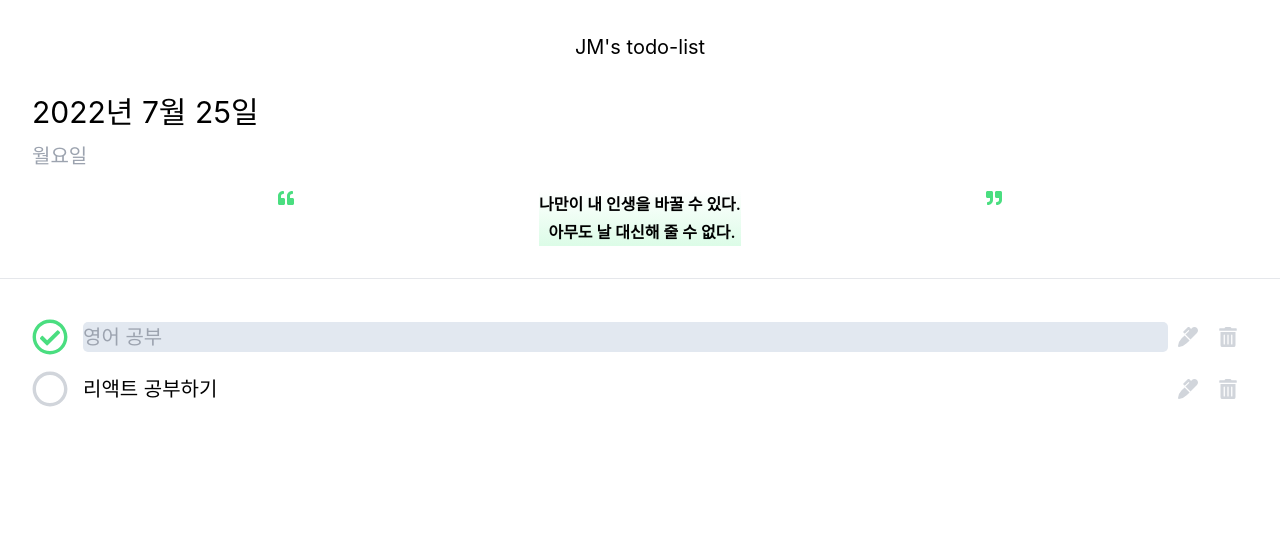
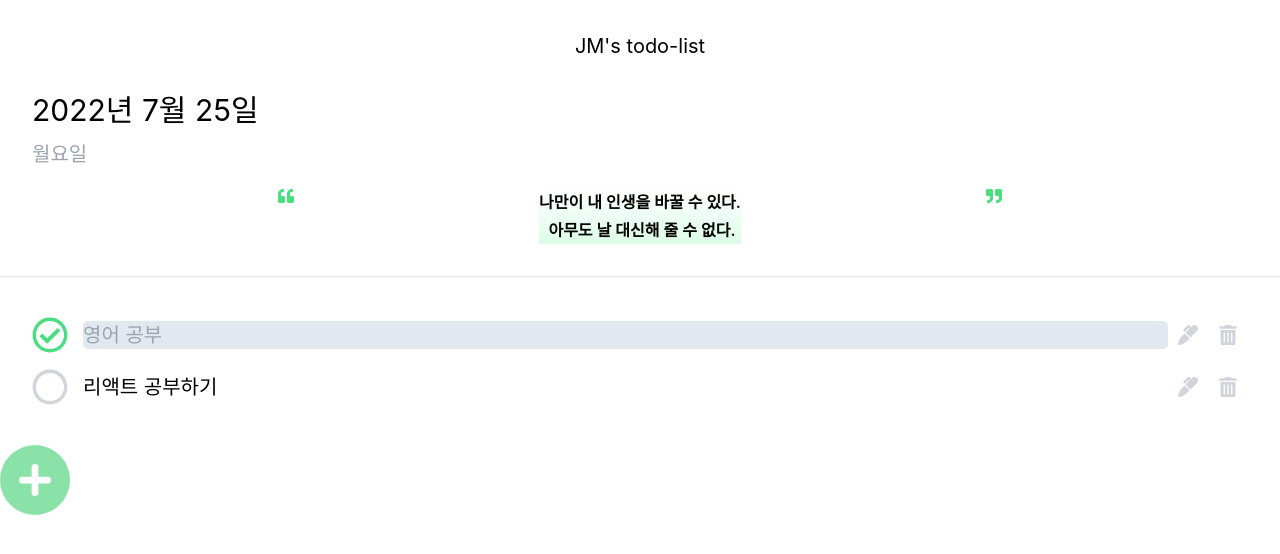
Before and after one commit to Jeong-mi/todo-list, a React (Create React App) app: page / in a window 1280 px wide. Both pictures are taken after a click on the element 1188 px from the left and 337 px from the top of the page. Shown: the top 554 px of the page. Built offline with nearby package versions, Linux system fonts and the light colour scheme.

Commit message:
refactor: fontSize도 themeProvider에 추가

```diff
--- a/src/components/theme.js
+++ b/src/components/theme.js
@@ -1,7 +1,12 @@
+// 반응형 디자인을 위한 픽셀 컨버팅 함수
+const pixelToRem = (size) => `${size / 16}rem`;
+const remToPixel = (size) => `${size * 16}px`;
+
 const colors = {
   gray300: "rgb(209 213 219)",
   gray400: "rgb(156 163 175)",
   green100: "rgb(220 252 231)",
+  green400: "rgb(74 222 128)",
   slate100: "rgb(241 245 249)",
   slate200: "rgb(226 232 240)",
   tooltip: "#7689fd",
@@ -12,7 +17,17 @@ const colors = {
   cancel: "#F18086",
 };
 
-const fontSizes = {};
+const fontSizes = {
+  xl: `
+    font-size: 1.25rem;
+    line-height: 1.75rem`,
+  xl3: `
+    font-size: 1.875rem;
+    line-height: 2.25rem`,
+  xl4: `
+    font-size: 2.25rem;
+    line-height: 2.25rem`,
+};
 
 const theme = { colors, fontSizes };
 
--- a/src/pages/ToDo/EditText.jsx
+++ b/src/pages/ToDo/EditText.jsx
@@ -2,7 +2,7 @@ import styled from "styled-components";
 import Tooltip from "../../components/Tooltip";
 
 const InputText = styled.input`
-  font-size: 20px;
+  ${({ theme }) => theme.fontSizes.xl};
   flex: 1;
   width: 100%;
   background-color: ${({ theme }) => theme.colors.slate200};
--- a/src/pages/ToDo/index.jsx
+++ b/src/pages/ToDo/index.jsx
@@ -1,11 +1,12 @@
 import styled from "styled-components";
 import TodoHead from "./todoHead";
 import TodoList from "./todoList";
+import { PlusButton } from "../../components/Button";
 
 const Title = styled.div`
+  ${({ theme }) => theme.fontSizes.xl};
   margin: 32px;
   text-align: center;
-  font-size: 1.25rem;
 `;
 
 function ToDo() {
@@ -15,6 +16,8 @@ function ToDo() {
       <TodoHead />
       <hr />
       <TodoList />
+
+      <PlusButton />
     </div>
   );
 }
--- a/src/pages/ToDo/todoItem.jsx
+++ b/src/pages/ToDo/todoItem.jsx
@@ -9,17 +9,18 @@ const CheckCircle = styled.div`
 `;
 
 const Text = styled.div`
-  font-size: 20px;
-  flex: 1;
+  ${({ theme }) => theme.fontSizes.xl};
+
   ${(props) =>
     props.done &&
     css`
       color: ${({ theme }) => theme.colors.gray300};
     `};
+  flex: 1;
 `;
 
 const Feature = styled.div`
-  color: rgb(209 213 219);
+  color: ${({ theme }) => theme.colors.gray300};
   cursor: pointer;
   margin: 0 10px;
   &:hover {
```
